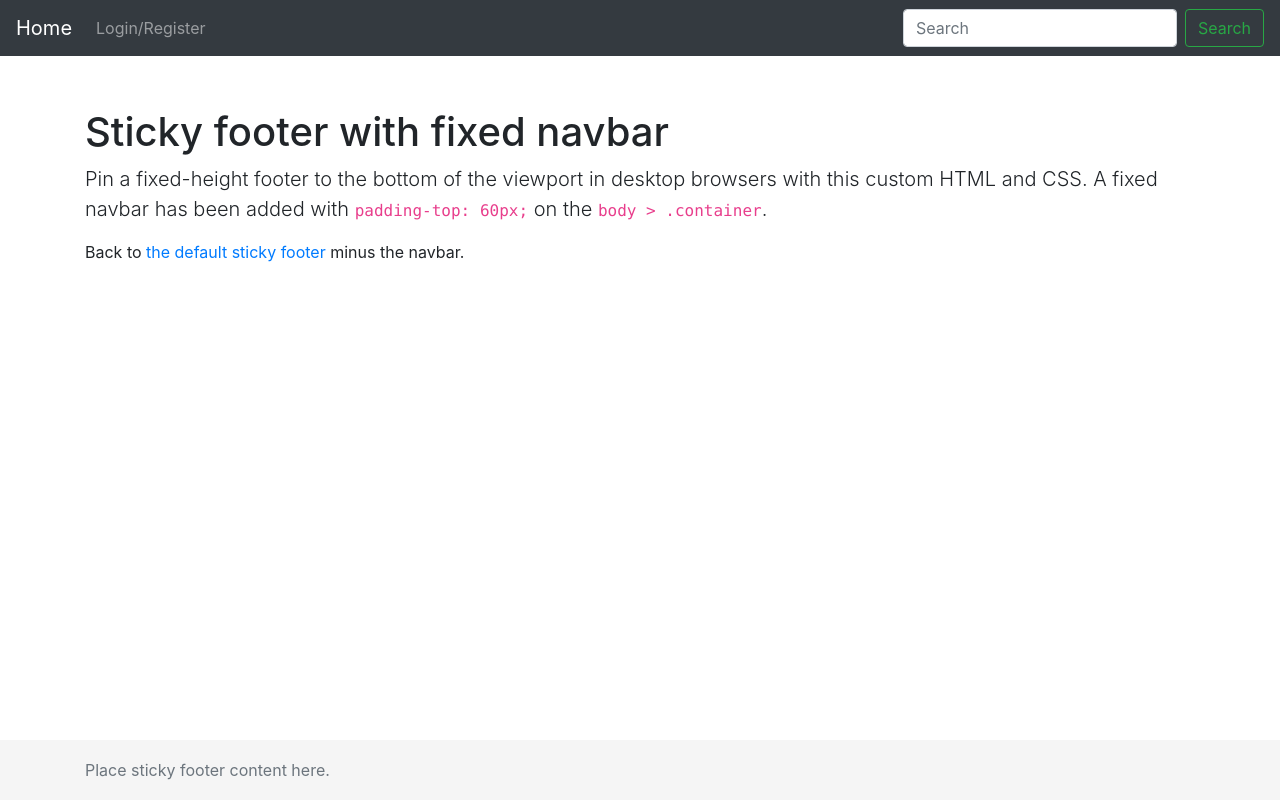
After one commit to Golhoper/avito, a Django app: page /user/profile/ in a window 1280 px wide. The commit adds this page. Run offline with Django 3.2, Linux system fonts and the light colour scheme; parts of the project's set-up code (start-up, migrations or seed data) failed here and were passed over; some libraries are stand-ins or nearby versions.

Commit message:
profile page

```diff
--- a/url_names.py
+++ b/url_names.py
@@ -4,3 +4,4 @@ class Names:
     reset = 'user/reset_password.html'
     main = 'articles/main.html'
     change = 'articles/change.html'
+    profile_user = 'user/profile_main.html'
--- a/user/functions.py
+++ b/user/functions.py
@@ -18,9 +18,9 @@ def get_email(email):
     try:
         user = User.objects.get(email=email)
         if user:
-            email_ans = "correct"
+            email_ans = "incorrect"
     except:
-        email_ans = "incorrect"
+        email_ans = "correct"
 
     return email_ans
 
--- /dev/null
+++ b/user/static/css/sticky-footer-navbar.css
@@ -0,0 +1,38 @@
+
+/* Sticky footer styles
+-------------------------------------------------- */
+html {
+  position: relative;
+  min-height: 100%;
+}
+body {
+  /* Margin bottom by footer height */
+  margin-bottom: 60px;
+}
+.footer {
+  position: absolute;
+  bottom: 0;
+  width: 100%;
+  /* Set the fixed height of the footer here */
+  height: 60px;
+  line-height: 60px; /* Vertically center the text there */
+  background-color: #f5f5f5;
+}
+
+
+/* Custom page CSS
+-------------------------------------------------- */
+/* Not required for template or sticky footer method. */
+
+body > .container {
+  padding: 60px 15px 0;
+}
+
+.footer > .container {
+  padding-right: 15px;
+  padding-left: 15px;
+}
+
+code {
+  font-size: 80%;
+}
--- /dev/null
+++ b/user/templates/user/index_profile.html
@@ -0,0 +1,70 @@
+<!DOCTYPE html>
+{% load staticfiles %}
+<html lang="en">
+<head>
+    <meta http-equiv="content-type" content="text/html; charset=UTF-8">
+    <meta charset="utf-8">
+    <meta name="viewport" content="width=device-width, initial-scale=1, shrink-to-fit=no">
+    {% block head %}
+
+    {% endblock %}
+    <link href="{% static 'css/bootstrap.css' %}" rel="stylesheet">
+    <link href="{% static 'css/sticky-footer-navbar.css' %}" rel="stylesheet">
+</head>
+
+<body>
+
+<header>
+    <!-- Fixed navbar -->
+    <nav class="navbar navbar-expand-md navbar-dark fixed-top bg-dark">
+        <a class="navbar-brand" href="{% url 'profile' %}">Home</a>
+        <button class="navbar-toggler" type="button" data-toggle="collapse" data-target="#navbarCollapse" aria-controls="navbarCollapse" aria-expanded="false" aria-label="Toggle navigation">
+            <span class="navbar-toggler-icon"></span>
+        </button>
+        <div class="collapse navbar-collapse" id="navbarCollapse">
+            <ul class="navbar-nav mr-auto">
+{#                <li class="nav-item active">#}
+{#                    <a class="nav-link" href="#">Home <span class="sr-only">(current)</span></a>#}
+{#                </li>#}
+{#                <li class="nav-item">#}
+{#                    <a class="nav-link" href="#">Link</a>#}
+{#                </li>#}
+                {% if user.is_authenticated %}
+                    <li class="nav-item">
+                        <a class="nav-link" href="">Hello, {{ user }}</a>
+                    </li>
+                    <li class="nav-item">
+                        <a class="nav-link" href="{% url 'logout' %}">Logout</a>
+                    </li>
+
+                {% else %}
+                    <li class="nav-item">
+                        <a class="nav-link" href="{% url 'login' %}">Login/Register</a>
+                    </li>
+                {% endif %}
+            </ul>
+            <form class="form-inline mt-2 mt-md-0">
+                <input class="form-control mr-sm-2" placeholder="Search" aria-label="Search" type="text">
+                <button class="btn btn-outline-success my-2 my-sm-0" type="submit">Search</button>
+            </form>
+        </div>
+    </nav>
+</header>
+
+<!-- Begin page content -->
+<main role="main" class="container">
+    <h1 class="mt-5">Sticky footer with fixed navbar</h1>
+    <p class="lead">Pin a fixed-height footer to the bottom of the
+    viewport in desktop browsers with this custom HTML and CSS. A fixed
+    navbar has been added with <code>padding-top: 60px;</code> on the <code>body &gt; .container</code>.</p>
+    <p>Back to <a href="https://bootstrap-4.ru/docs/4.1/examples/sticky-footer/">the default sticky footer</a> minus the navbar.</p>
+</main>
+
+<footer class="footer">
+    <div class="container">
+        <span class="text-muted">Place sticky footer content here.</span>
+    </div>
+</footer>
+
+</body>
+</html>
--- a/user/templates/user/login.html
+++ b/user/templates/user/login.html
@@ -14,7 +14,7 @@
             <input class="form-control" placeholder="Впишите логин" name="login" id="login">
             <div id="logincheck"></div>
 
-            <input class="form-control" placeholder="Впишите пароль" name="password" id="password">
+            <input class="form-control" type="password" placeholder="Впишите пароль" name="password" id="password">
             <div id="passwordcheck"></div>
 
         </form>
--- /dev/null
+++ b/user/templates/user/profile_main.html
@@ -0,0 +1 @@
+{% extends 'user/index_profile.html' %}
--- a/user/templates/user/registration.html
+++ b/user/templates/user/registration.html
@@ -16,8 +16,8 @@
             <input class="form-control" placeholder="Придумайте логин" name="login" id="login">
             <div id="logincheck"></div>
 
-            <input class="form-control" placeholder="Придумайте пароль" name="password" id="password">
-            <input class="form-control" placeholder="Повторите пароль" name="password_r" id="password_r">
+            <input class="form-control" type="password" placeholder="Придумайте пароль" name="password" id="password">
+            <input class="form-control" type="password" placeholder="Повторите пароль" name="password_r" id="password_r">
             <div id="passwordcheck"></div>
             <input class="form-control" placeholder="Напишите электронную потчу" name="email" id="email">
             <div id="emailcheck"></div>
--- a/user/urls.py
+++ b/user/urls.py
@@ -4,6 +4,10 @@ from user.views import *
 urlpatterns = [
     path('registration/', reg_user, name="registration"),
     re_path('registration_check/$', reg_check, name="reg_check"),
+
     path('login/', log_user, name="login"),
     re_path('login_check/', log_check, name="log_check"),
+
+    path('logout/', logout_user, name="logout"),
+    path('profile/', profile_user, name="profile"),
 ]
--- a/user/views.py
+++ b/user/views.py
@@ -20,6 +20,8 @@ def reg_check(request):
         email_ans = get_email(email)
         password_ans = get_password(password, password_r)
 
+        print(login_ans, email_ans, password_ans)
+
         if login_ans != "free" or email_ans == "incorrect" or password_ans == "not equal":
             content = {
                 "login": login_ans,
@@ -34,7 +36,11 @@ def reg_check(request):
                                      is_active=1, is_superuser=0, is_staff=0)
             group = Group.objects.get(name='user')
             User.objects.get(username=login).groups.add(group)
-            return render(request, Names.login)
+            print(1)
+            content = {
+                "login": "back to login",
+            }
+            return HttpResponse(json.dumps(content), content_type="application/json")
 
 
 def log_user(request):
@@ -43,21 +49,30 @@ def log_user(request):
 
 def log_check(request):
     if request.method == "GET":
-        login = request.GET.get("login", '')
+        login_c = request.GET.get("login", '')
         password = request.GET.get("password", '')
 
         if login != '' and password != '':
-            user = authenticate(username=login, password=password)
+            user = authenticate(username=login_c, password=password)
 
             if user is not None:
-                group = User.objects.get(username=login).groups.get()
+                group = User.objects.get(username=login_c).groups.get()
                 if user.is_active == 1 and str(group) == "user":
                     login(request, user)
-                    return render(request, Names.main)
+                    content = {"login": "go to profile"}
+                    return HttpResponse(json.dumps(content), content_type="application/json")
             else:
                 content = error_log_pasw()
                 return HttpResponse(json.dumps(content), content_type="application/json")
         else:
-            print(1)
             content = empty_log_pasw(login, password)
             return HttpResponse(json.dumps(content), content_type="application/json")
+
+
+def logout_user(request):
+    logout(request)
+    return redirect('login')
+
+
+def profile_user(request):
+    return render (request, Names.profile_user)
```
Also changed, not shown: user/static/js/login.js (+6 -1 lines), user/static/js/registration.js (+6 -1 lines).
